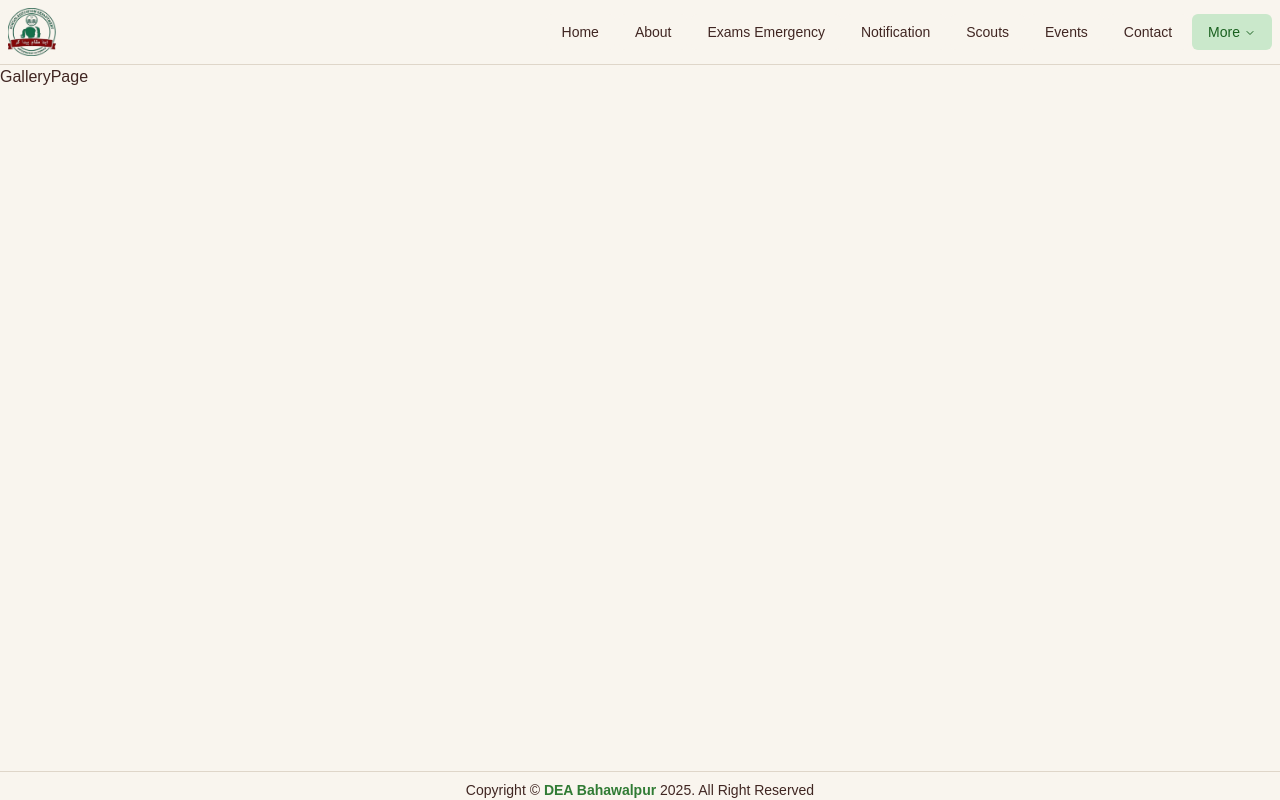
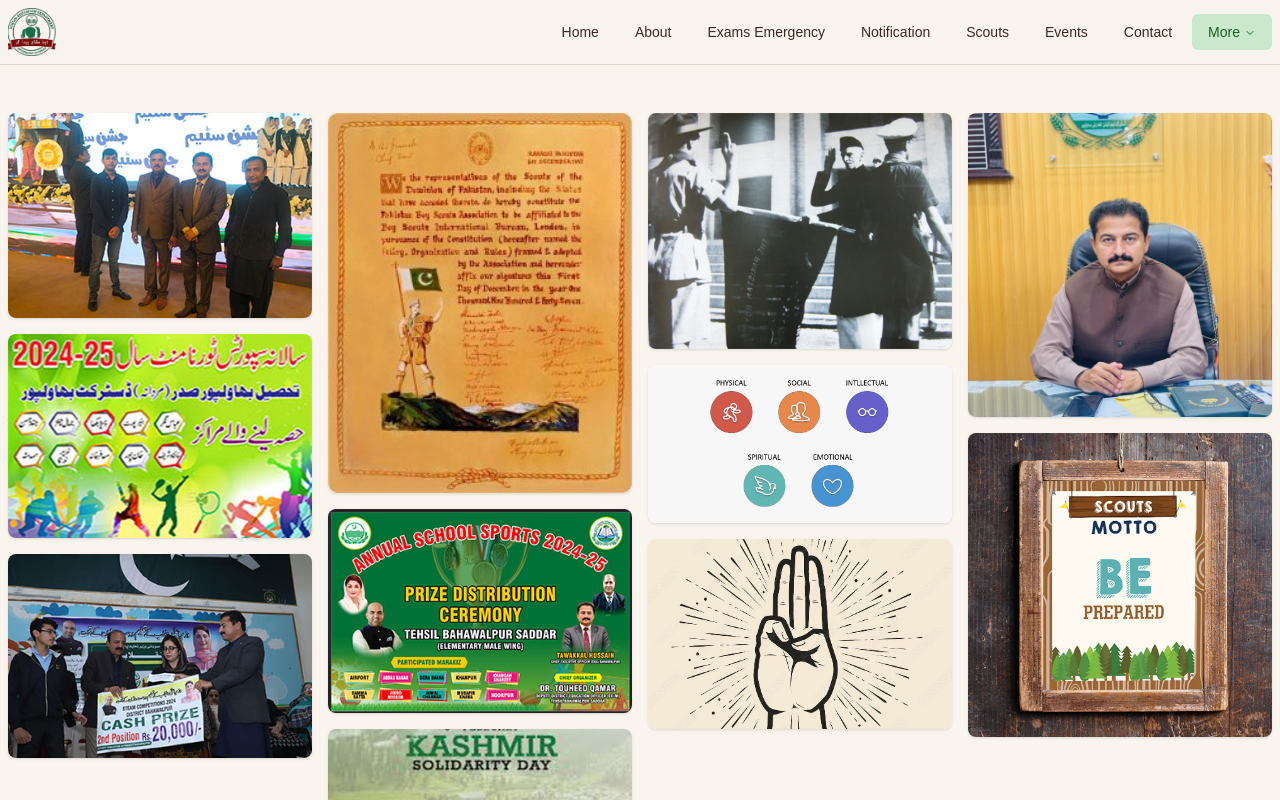
Before and after one commit to eedu7/paradox, a Next.js app: page /media/gallery in a window 1280 px wide. Shown: the top 800 px of the page. Built offline with nearby package versions, Linux system fonts and the light colour scheme.

Commit message:
Added the gallery

```diff
--- a/src/app/(pages)/media/gallery/page.tsx
+++ b/src/app/(pages)/media/gallery/page.tsx
@@ -1,7 +1,12 @@
 import React from "react";
+import { Gallery } from "@/components/gallery";
 
 export default function GalleryPage() {
     return (
-        <div>GalleryPage</div>
+        <section className="px-2 py-12">
+            <div className="mx-auto max-w-7xl">
+                <Gallery />
+            </div>
+        </section>
     );
 }
--- /dev/null
+++ b/src/components/gallery/index.tsx
@@ -0,0 +1,111 @@
+import React from "react";
+import Image from "next/image";
+import {
+    AnnualSportsGalaImage,
+    ChiefExecutiveOfficerDEABahawalpurImage,
+    FirstChiefScoutOfPakistanImage,
+    JashnStemPakistanImage,
+    KashmirSolidarityDayImage,
+    OurMissionImage,
+    PBSAObjectiveImage,
+    PrideOfPakistanImage,
+    PrizeDistributionImage,
+    StemCompetitionImage,
+    VisionImage,
+} from "@/constants/images";
+
+export const Gallery = () => {
+    // TODO: Add all the images
+    return (
+        <div className="columns-1 gap-4 space-y-4 sm:columns-2 lg:columns-4">
+            <div className="break-inside-avoid overflow-hidden rounded-lg bg-white shadow">
+                <Image
+                    src={JashnStemPakistanImage}
+                    alt="Jashn-e-STEM Pakistan Event"
+                    title="Jashn-e-STEM Pakistan Event"
+                    className="h-auto w-full"
+                />
+            </div>
+            <div className="break-inside-avoid overflow-hidden rounded-lg bg-white shadow">
+                <Image
+                    src={AnnualSportsGalaImage}
+                    alt="Annual Sports Gala"
+                    title="Annual Sports Gala"
+                    className="h-auto w-full"
+                />
+            </div>
+            <div className="break-inside-avoid overflow-hidden rounded-lg bg-white shadow">
+                <Image
+                    src={StemCompetitionImage}
+                    alt="STEM Competition"
+                    title="STEM Competition"
+                    className="h-auto w-full"
+                />
+            </div>
+            <div className="break-inside-avoid overflow-hidden rounded-lg bg-white shadow">
+                <Image
+                    src={PrideOfPakistanImage}
+                    alt="Pride of Pakistan Ceremony"
+                    title="Pride of Pakistan Ceremony"
+                    className="h-auto w-full"
+                />
+            </div>
+            <div className="break-inside-avoid overflow-hidden rounded-lg bg-white shadow">
+                <Image
+                    src={PrizeDistributionImage}
+                    alt="Prize Distribution Ceremony"
+                    title="Prize Distribution Ceremony"
+                    className="h-auto w-full"
+                />
+            </div>
+            <div className="break-inside-avoid overflow-hidden rounded-lg bg-white shadow">
+                <Image
+                    src={KashmirSolidarityDayImage}
+                    alt="Kashmir Solidarity Day"
+                    title="Kashmir Solidarity Day"
+                    className="h-auto w-full"
+                />
+            </div>
+            <div className="break-inside-avoid overflow-hidden rounded-lg bg-white shadow">
+                <Image
+                    src={FirstChiefScoutOfPakistanImage}
+                    alt="First Chief Scout of Pakistan"
+                    title="First Chief Scout of Pakistan"
+                    className="h-auto w-full"
+                />
+            </div>
+            <div className="break-inside-avoid overflow-hidden rounded-lg bg-white shadow">
+                <Image
+                    src={PBSAObjectiveImage}
+                    alt="PBSA Objectives"
+                    title="PBSA Objectives"
+                    className="h-auto w-full"
+                />
+            </div>
+            <div className="break-inside-avoid overflow-hidden rounded-lg bg-white shadow">
+                <Image
+                    src={VisionImage}
+                    alt="PBSA Vision Statement"
+                    title="PBSA Vision Statement"
+                    className="h-auto w-full"
+                />
+            </div>
+            <div className="break-inside-avoid overflow-hidden rounded-lg bg-white shadow">
+                <Image
+                    src={ChiefExecutiveOfficerDEABahawalpurImage}
+                    alt="CEO DEA Bahawalpur Visit"
+                    title="CEO DEA Bahawalpur Visit"
+                    className="h-auto w-full"
+                />
+            </div>
+            <div className="break-inside-avoid overflow-hidden rounded-lg bg-white shadow">
+                <Image
+                    src={OurMissionImage}
+                    alt="Our Mission Statement"
+                    title="Our Mission Statement"
+                    className="h-auto w-full"
+                />
+            </div>
+        </div>
+    );
+};
```
